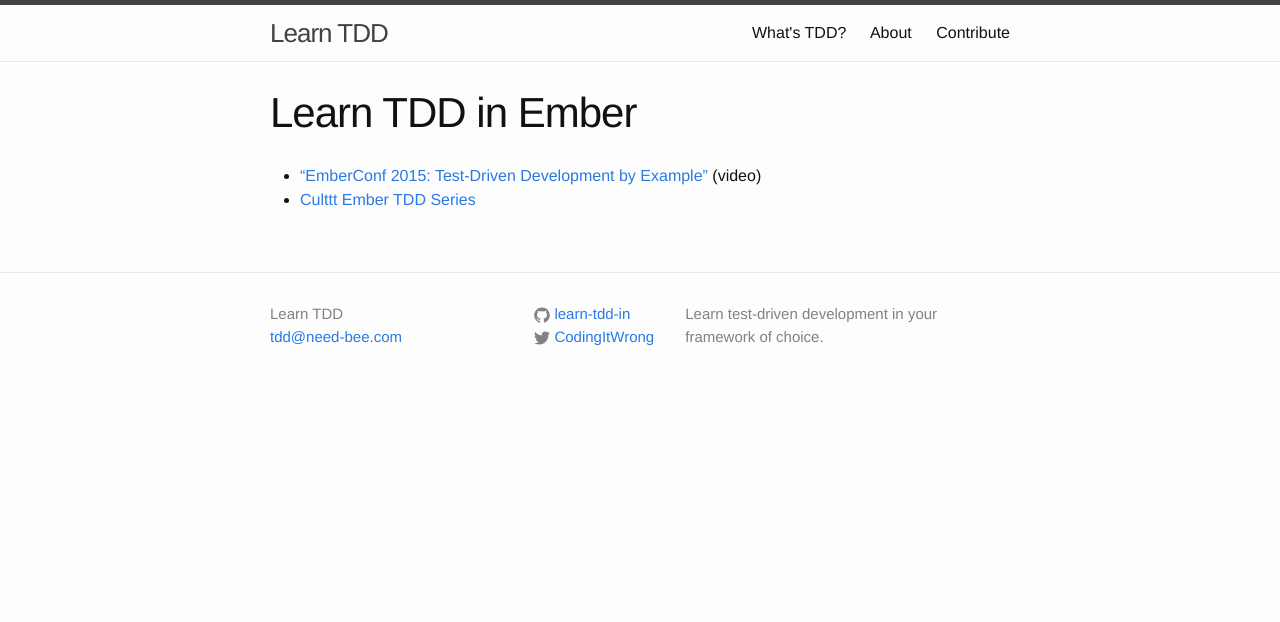
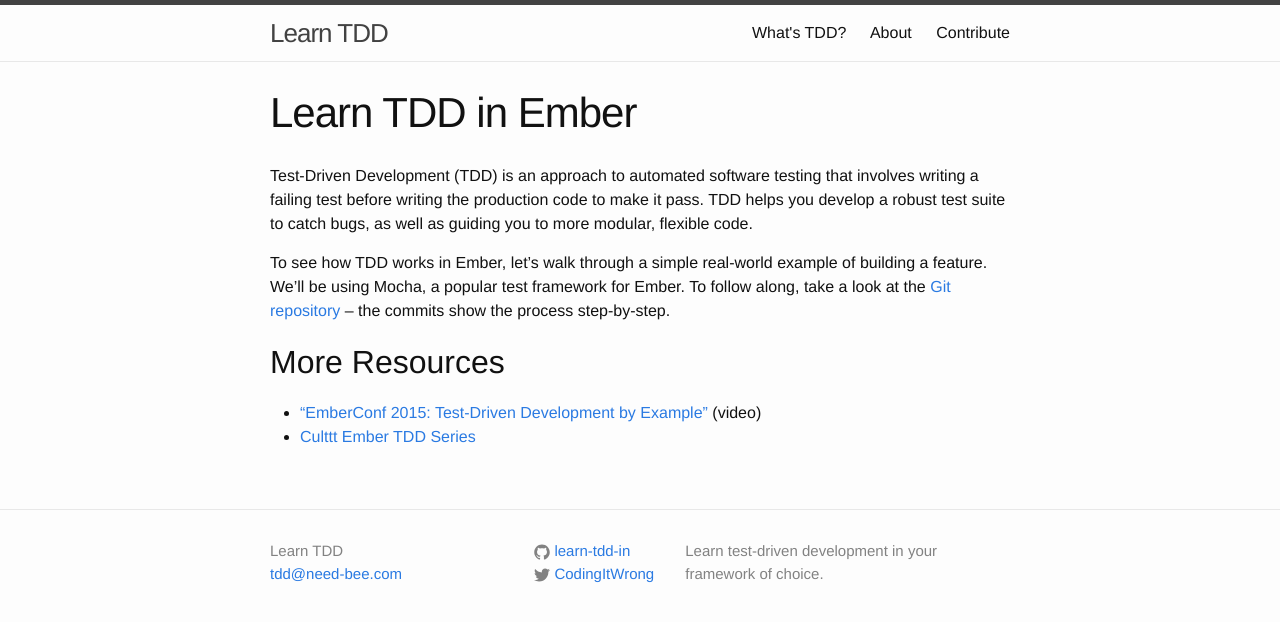
Before and after one commit to learn-tdd-in/learntdd.in, a Jekyll site: the page built from ember.md, in a window 1280 px wide. Shown: the top 622 px of the page. Built offline with Jekyll 4.4.1, drawn with Linux system fonts in a browser that asks for light colours.

Commit message:
Add ember repo

```diff
--- a/ember.md
+++ b/ember.md
@@ -3,5 +3,11 @@
 title: Learn TDD in Ember
 ---
 
+Test-Driven Development (TDD) is an approach to automated software testing that involves writing a failing test before writing the production code to make it pass. TDD helps you develop a robust test suite to catch bugs, as well as guiding you to more modular, flexible code.
+
+To see how TDD works in Ember, let's walk through a simple real-world example of building a feature. We'll be using Mocha, a popular test framework for Ember. To follow along, take a look at the [Git repository](https://github.com/learn-tdd-in/ember) -- the commits show the process step-by-step.
+
+## More Resources
+
 * ["EmberConf 2015: Test-Driven Development by Example"](https://m.youtube.com/watch?v=2b1vcg_XSR8) (video)
 * [Culttt Ember TDD Series](http://culttt.com/2015/06/15/creating-a-new-ember-project/)
```
